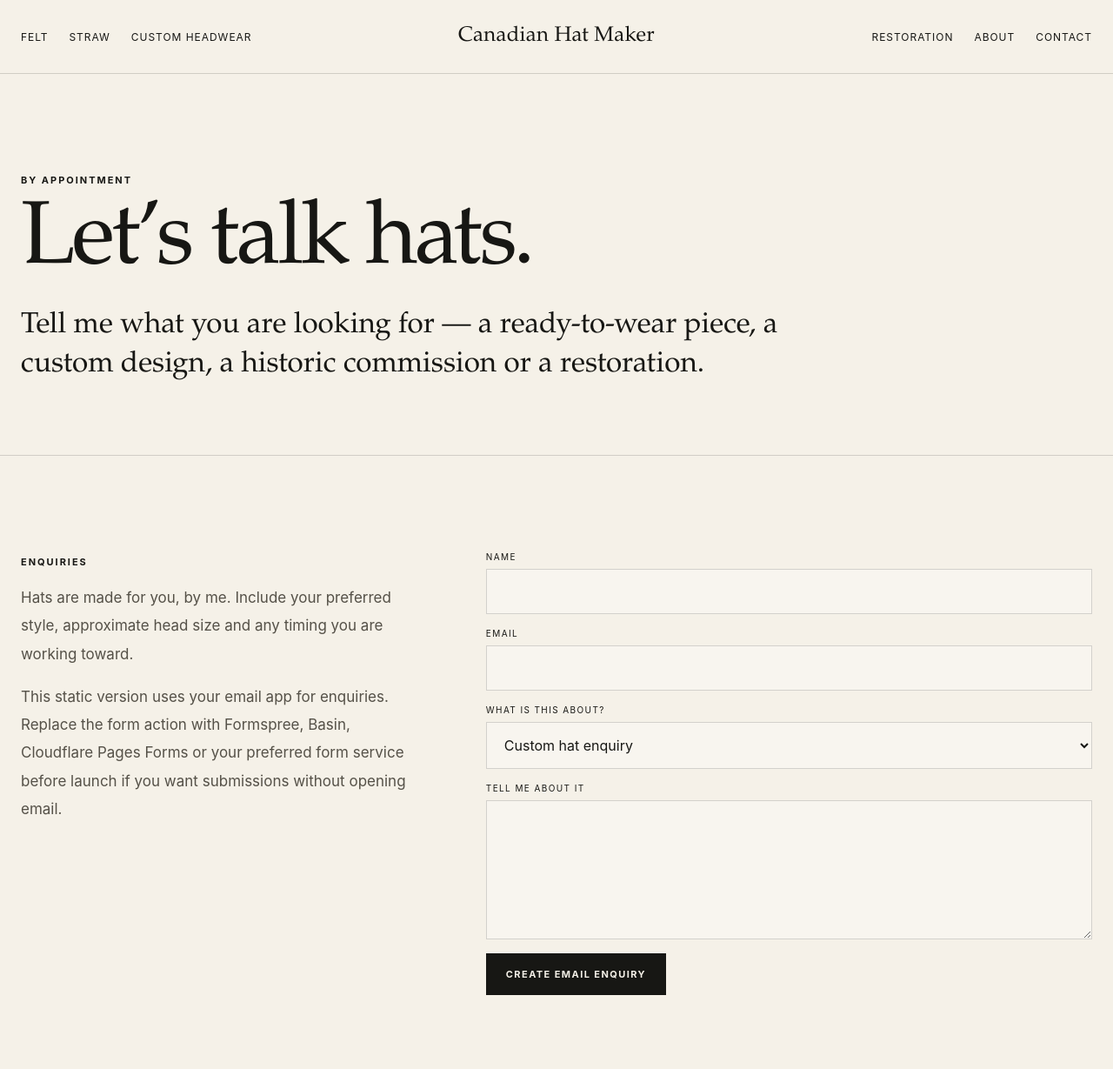
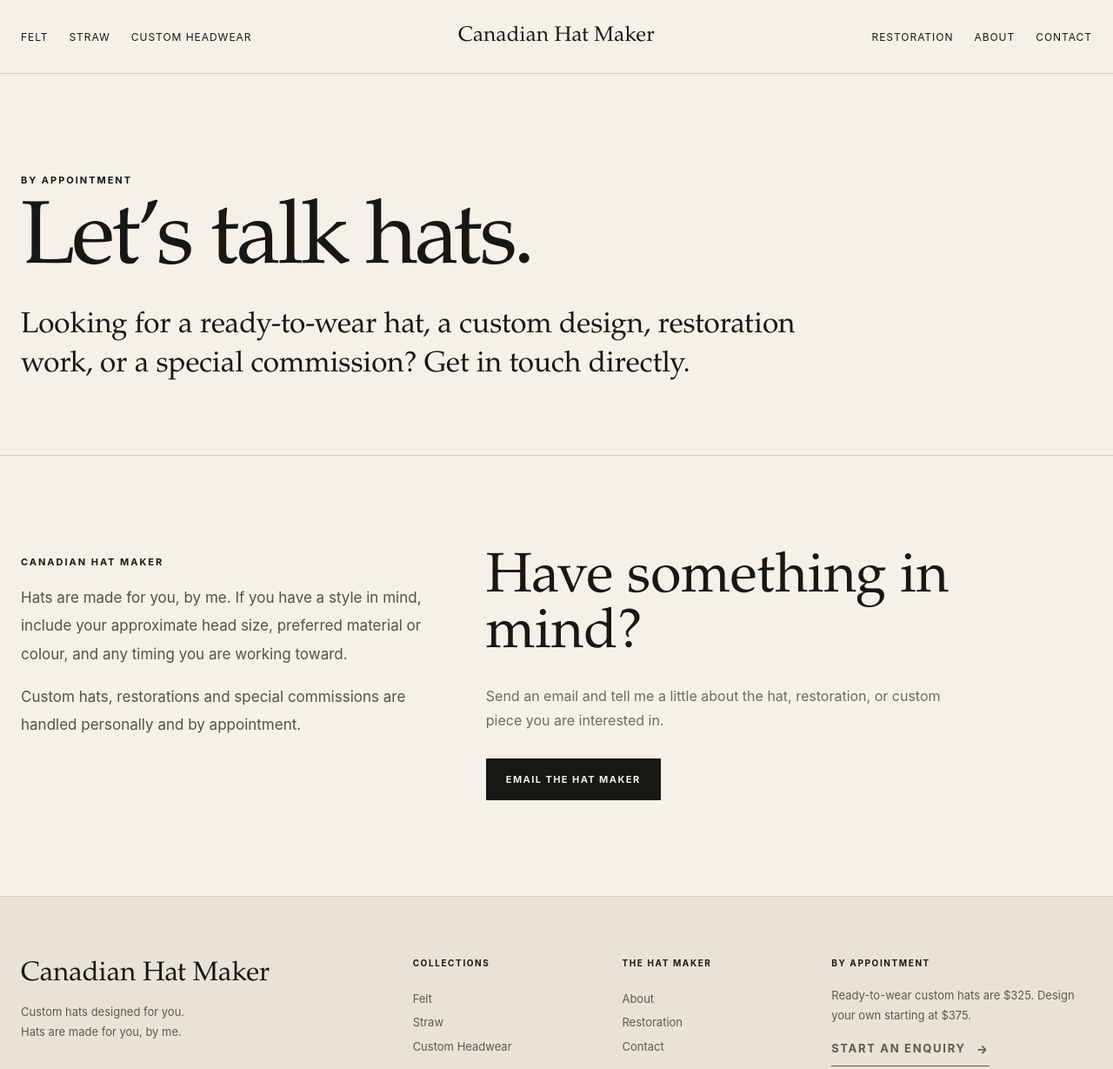
Before and after one commit to akashsandhu01/canadianhatmaker, a plain HTML site: page contact.html in a window 1280 px wide. Shown: the top 1229 px of the page at 87% size. Drawn offline with Linux system fonts and the light colour scheme.

Commit message:
Add files via upload

```diff
--- a/contact.html
+++ b/contact.html
@@ -3,7 +3,7 @@
 <head>
 <meta charset="utf-8">
 <meta name="viewport" content="width=device-width,initial-scale=1">
-<meta name="description" content="Canadian Hat Maker — custom felt, straw and commissioned hats, made by hand.">
+<meta name="description" content="Contact Canadian Hat Maker for custom felt, straw, restoration and commissioned hats.">
 <title>Contact | Canadian Hat Maker</title>
 <link rel="stylesheet" href="styles.css">
 </head>
@@ -13,32 +13,76 @@
   <div class="wrap nav">
     <button class="menu-btn" data-menu-button aria-expanded="false">Menu</button>
     <nav class="nav-left">
-      <a href="felt.html">Felt</a><a href="straw.html">Straw</a><a href="custom-headwear.html">Custom Headwear</a>
+      <a href="felt.html">Felt</a>
+      <a href="straw.html">Straw</a>
+      <a href="custom-headwear.html">Custom Headwear</a>
     </nav>
     <a class="brand" href="index.html">Canadian Hat Maker</a>
     <nav class="nav-right">
-      <a href="restoration.html">Restoration</a><a href="about.html">About</a><a href="contact.html">Contact</a>
+      <a href="restoration.html">Restoration</a>
+      <a href="about.html">About</a>
+      <a href="contact.html">Contact</a>
     </nav>
   </div>
+
   <nav class="mobile-nav" data-mobile-nav>
-    <a href="felt.html">Felt</a><a href="straw.html">Straw</a><a href="custom-headwear.html">Custom Headwear</a>
-    <a href="restoration.html">Restoration</a><a href="about.html">About</a><a href="contact.html">Contact</a>
+    <a href="felt.html">Felt</a>
+    <a href="straw.html">Straw</a>
+    <a href="custom-headwear.html">Custom Headwear</a>
+    <a href="restoration.html">Restoration</a>
+    <a href="about.html">About</a>
+    <a href="contact.html">Contact</a>
   </nav>
 </header>
 
+<main>
+  <section class="page-hero">
+    <div class="wrap">
+      <span class="eyebrow">By appointment</span>
+      <h1 class="page-title">Let’s talk hats.</h1>
+      <p class="page-intro">
+        Looking for a ready-to-wear hat, a custom design, restoration work,
+        or a special commission? Get in touch directly.
+      </p>
+    </div>
+  </section>
 
-<main>
-<section class="page-hero"><div class="wrap"><span class="eyebrow">By appointment</span><h1 class="page-title">Let’s talk hats.</h1><p class="page-intro">Tell me what you are looking for — a ready-to-wear piece, a custom design, a historic commission or a restoration.</p></div></section>
-<section class="section"><div class="wrap contact-grid">
-<div><span class="eyebrow">Enquiries</span><div class="prose"><p>Hats are made for you, by me. Include your preferred style, approximate head size and any timing you are working toward.</p><p class="note">This static version uses your email app for enquiries. Replace the form action with Formspree, Basin, Cloudflare Pages Forms or your preferred form service before launch if you want submissions without opening email.</p></div></div>
-<form class="contact-form" data-mail-form>
-<div class="field"><label for="name">Name</label><input id="name" name="name" required></div>
-<div class="field"><label for="email">Email</label><input id="email" name="email" type="email" required></div>
-<div class="field"><label for="subject">What is this about?</label><select id="subject" name="subject"><option>Custom hat enquiry</option><option>Felt hat enquiry</option><option>Straw hat enquiry</option><option>Restoration enquiry</option><option>Historic / ceremonial commission</option></select></div>
-<div class="field"><label for="message">Tell me about it</label><textarea id="message" name="message" required></textarea></div>
-<div><button class="button" type="submit">Create email enquiry</button></div>
-</form>
-</div></section>
+  <section class="section">
+    <div class="wrap contact-grid">
+      <div>
+        <span class="eyebrow">Canadian Hat Maker</span>
+        <div class="prose">
+          <p>
+            Hats are made for you, by me. If you have a style in mind,
+            include your approximate head size, preferred material or colour,
+            and any timing you are working toward.
+          </p>
+          <p>
+            Custom hats, restorations and special commissions are handled
+            personally and by appointment.
+          </p>
+        </div>
+      </div>
+
+      <div>
+        <h2 style="font-family:var(--serif);font-size:clamp(42px,5vw,72px);font-weight:400;line-height:1;margin:0 0 24px;">
+          Have something in mind?
+        </h2>
+
+        <p style="max-width:560px;line-height:1.75;color:var(--muted);margin:0 0 30px;">
+          Send an email and tell me a little about the hat, restoration,
+          or custom piece you are interested in.
+        </p>
+
+        <!-- REPLACE THE EMAIL ADDRESS BELOW WITH THE CLIENT'S REAL EMAIL -->
+        <a
+          class="button"
+          href="mailto:YOURCLIENTEMAIL@example.com?subject=Canadian%20Hat%20Maker%20Enquiry">
+          Email the Hat Maker
+        </a>
+      </div>
+    </div>
+  </section>
 </main>
 
 <footer class="footer">
@@ -48,11 +92,32 @@
         <h3>Canadian Hat Maker</h3>
         <p>Custom hats designed for you.<br>Hats are made for you, by me.</p>
       </div>
-      <div class="footer-col"><h4>Collections</h4><a href="felt.html">Felt</a><a href="straw.html">Straw</a><a href="custom-headwear.html">Custom Headwear</a></div>
-      <div class="footer-col"><h4>The Hat Maker</h4><a href="about.html">About</a><a href="restoration.html">Restoration</a><a href="contact.html">Contact</a></div>
-      <div class="newsletter"><h4>By appointment</h4><p>Ready-to-wear custom hats are $325. Design your own starting at $375.</p><a class="text-link" href="contact.html">Start an enquiry</a></div>
+
+      <div class="footer-col">
+        <h4>Collections</h4>
+        <a href="felt.html">Felt</a>
+        <a href="straw.html">Straw</a>
+        <a href="custom-headwear.html">Custom Headwear</a>
+      </div>
+
+      <div class="footer-col">
+        <h4>The Hat Maker</h4>
+        <a href="about.html">About</a>
+        <a href="restoration.html">Restoration</a>
+        <a href="contact.html">Contact</a>
+      </div>
+
+      <div class="newsletter">
+        <h4>By appointment</h4>
+        <p>Ready-to-wear custom hats are $325. Design your own starting at $375.</p>
+        <a class="text-link" href="contact.html">Start an enquiry</a>
+      </div>
     </div>
-    <div class="footer-bottom"><span>© <span data-year></span> Canadian Hat Maker</span><span>Independent Canadian millinery.</span></div>
+
+    <div class="footer-bottom">
+      <span>© <span data-year></span> Canadian Hat Maker</span>
+      <span>Independent Canadian millinery.</span>
+    </div>
   </div>
 </footer>
 
```
